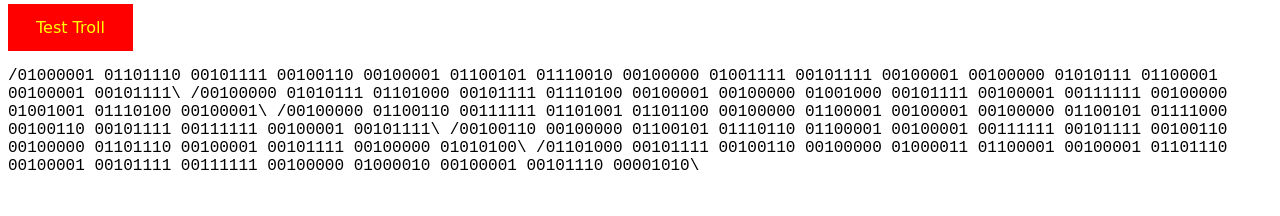
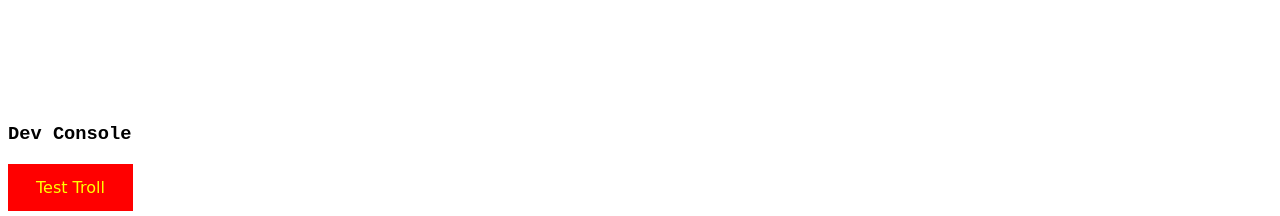
Before and after one commit to MrMegaWatt13/World-Of-Trollge-Incremental, a plain HTML site: page index.html in a window 1280 px wide. Shown: the part 710-926 px from the top of the page. Before the commit the page ends 901 px from the top, so only its background shows below. Drawn offline with Linux system fonts and the light colour scheme.

Commit message:
Alpha 1.0.0

```diff
--- a/index.html
+++ b/index.html
@@ -15,7 +15,8 @@
     <br />
     <br />
     <h3>Convert Cups</h3>
-    <button>Test</span>
+    <button>Test</button>
+    <br />
     <h3>Trolls</h3>
     <button type="TB" class="TB" onclick="getTroll()">Troll == <span id="Troll">0</span></button>
     <br />
@@ -30,14 +31,16 @@
     <button type="SB" class="SB" onclick="getSans()">Sans</button>
     <br />
     <button type="NEB" class="NEB" onclick="getNightDepth()">Night Depth</button>
+    <br />
+    <br />
+    <br />
+    <br />
+    <br />
+    <br />
+    <br />
     <div class="MapX">
     <h3>Dev Console</h3>
     <button onclick="getTestTroll()">Test Troll</button>
-    <p>/01000001 01101110 00101111 00100110 00100001 01100101 01110010 00100000 01001111 00101111 00100001 00100000 01010111 01100001 00100001 00101111\
-       /00100000 01010111 01101000 00101111 01110100 00100001 00100000 01001000 00101111 00100001 00111111 00100000 01001001 01110100 00100001\
-       /00100000 01100110 00111111 01101001 01101100 00100000 01100001 00100001 00100000 01100101 01111000 00100110 00101111 00111111 00100001 00101111\
-       /00100110 00100000 01100101 01110110 01100001 00100001 00111111 00101111 00100110 00100000 01101110 00100001 00101111 00100000 01010100\
-       /01101000 00101111 00100110 00100000 01000011 01100001 00100001 01101110 00100001 00101111 00111111 00100000 01000010 00100001 00101110 00001010\</p>
     </div>
 <script type="text/javascript" src="script.js"></script>
 </body>
```
